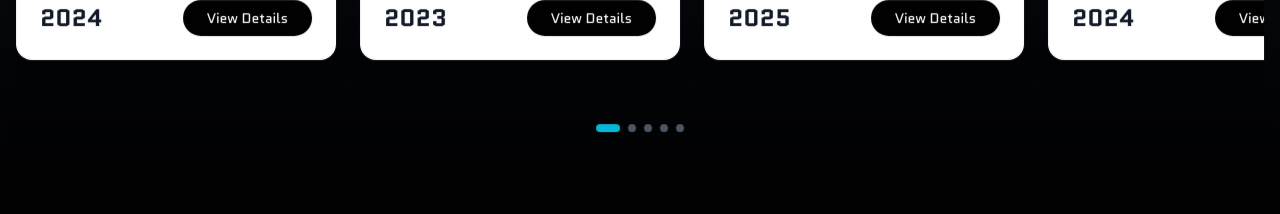
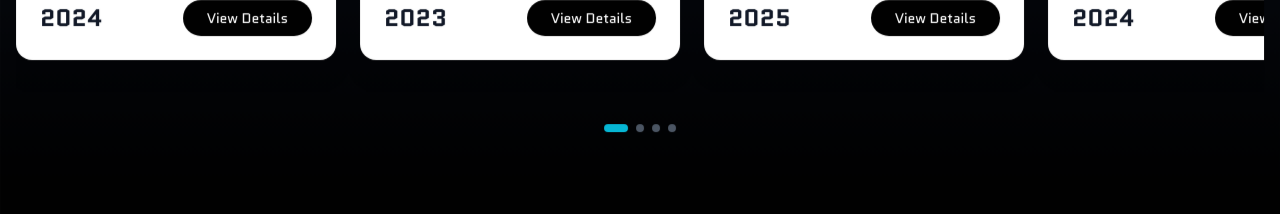
Before and after one commit to Skendri/architecture-website, a React (Vite) app: page /projects in a window 1280 px wide. Shown: the part 1220-1434 px from the top of the page. Built offline with nearby package versions, Linux system fonts and the light colour scheme.

Commit message:
fixin error

```diff
--- a/src/components/Footer.jsx
+++ b/src/components/Footer.jsx
@@ -37,7 +37,7 @@ const Footer = () => {
   ]
 
   return (
-    <footer className="bg-gray-900 text-white section-padding sticky top-0 z-50" ref={ref}>
+    <footer className="bg-gray-900 text-white section-padding bg-gray-50 sticky top-0 z-50" ref={ref}>
       <div className="container">
         {/* Main Footer Content */}
         <motion.div
@@ -54,7 +54,7 @@ const Footer = () => {
             transition={{ delay: 0.3, duration: 1.0, ease: 'easeInOut' }}
           >
             <motion.h3
-              className="text-3xl Quantico text-white font-semibold mb-4 gradient-text"
+              className="text-3xl font-serif font-semibold mb-4 gradient-text"
               whileHover={{ scale: 1.05 }}
               transition={{ duration: 0.3 }}
             >
@@ -81,7 +81,7 @@ const Footer = () => {
                 <motion.a
                   key={index}
                   href={social.href}
-                  className="w-12 h-12 bg-gray-800 rounded-lg flex items-center justify-center text-gray-400 hover:text-white transition-colors duration-300"
+                  className="w-10 h-10 bg-gray-800 rounded-lg flex items-center justify-center text-gray-400 hover:text-white transition-colors duration-300"
                   whileHover={{
                     scale: 1.1,
                     backgroundColor: '#667eea'
--- a/src/components/ProjectsPage.jsx
+++ b/src/components/ProjectsPage.jsx
@@ -1,4 +1,4 @@
-import React, { useState, useRef, useEffect } from 'react'
+import React, { useState, useRef, useEffect, useCallback } from 'react'
 import { motion, AnimatePresence } from 'framer-motion'
 import { useInView } from 'framer-motion'
 import { useRef as useReactRef } from 'react'
@@ -45,7 +45,7 @@ const rooms = [
     alt: "Modern Residential Complex",
     description: "Contemporary design meets sustainable living",
     src: "https://images.unsplash.com/photo-1600596542815-ffad4c1539a9?w=1200&q=80",
-    itemIds: [1, 2, 3, 4, 5]
+    itemIds: [1, 2, 3, 4, 5, 16]
   },
   {
     id: 1,
@@ -53,7 +53,7 @@ const rooms = [
     alt: "Corporate Headquarters",
     description: "Professional environments for productive teams",
     src: "https://images.unsplash.com/photo-1486406146926-c627a92ad1ab?w=1200&q=80",
-    itemIds: [6, 7, 8, 9, 10]
+    itemIds: [6, 7, 8, 9, 10, 17]
   },
   {
     id: 2,
@@ -61,7 +61,7 @@ const rooms = [
     alt: "Cultural Arts Center",
     description: "Inspiring spaces for creativity and community",
     src: "https://images.unsplash.com/photo-1545324418-cc1a3fa10c00?w=1200&q=80",
-    itemIds: [11, 12, 13, 14, 15]
+    itemIds: [11, 12, 13, 14, 15, 18]
   }
 ]
 
@@ -261,6 +261,45 @@ const items = [
     name: "Shopping Center",
     description: '400,000 sq ft • Commercial Zone',
     price: "2025"
+  },
+  {
+    id: 16,
+    preview: "https://images.unsplash.com/photo-1600585152915-d0bec9a75fdd?w=400&q=80",
+    images: [
+      "https://images.unsplash.com/photo-1600585152915-d0bec9a75fdd?w=800&q=80",
+      "https://images.unsplash.com/photo-1600607688969-a5bcbd7d209f?w=800&q=80",
+      "https://images.unsplash.com/photo-1600566752355-35792bedcfea?w=800&q=80"
+    ],
+    brand: "CIVIC",
+    name: "Public Plaza",
+    description: '25,000 sq ft • Riverfront',
+    price: "2025"
+  },
+  {
+    id: 17,
+    preview: "https://images.unsplash.com/photo-1497366216548-37526070297c?w=400&q=80",
+    images: [
+      "https://images.unsplash.com/photo-1497366216548-37526070297c?w=800&q=80",
+      "https://images.unsplash.com/photo-1497366754035-f200968a6e72?w=800&q=80",
+      "https://images.unsplash.com/photo-1497215728101-856f4ea42174?w=800&q=80"
+    ],
+    brand: "WORKPLACE",
+    name: "Innovation Lab",
+    description: '40,000 sq ft • Innovation District',
+    price: "2024"
+  },
+  {
+    id: 18,
+    preview: "https://images.unsplash.com/photo-1511818966892-d7d671e672a2?w=400&q=80",
+    images: [
+      "https://images.unsplash.com/photo-1511818966892-d7d671e672a2?w=800&q=80",
+      "https://images.unsplash.com/photo-1514525253161-7a46d19cd819?w=800&q=80",
+      "https://images.unsplash.com/photo-1503095396549-807759245d35?w=800&q=80"
+    ],
+    brand: "PERFORMING ARTS",
+    name: "Concert Hall",
+    description: '90,000 sq ft • Arts Quarter',
+    price: "2026"
   }
 ]
 
@@ -360,6 +399,8 @@ const ProjectsPage = () => {
   const [currentSlide, setCurrentSlide] = useState(0)
   const [slideDirection, setSlideDirection] = useState(0)
   const carouselRef = useReactRef(null)
+  const itemsScrollRef = useReactRef(null)
+  const [activeItemIndex, setActiveItemIndex] = useState(0)
 
   const getItemsForRoom = (roomId) => {
     const room = rooms[roomId]
@@ -367,22 +408,124 @@ const ProjectsPage = () => {
     return items.filter(item => room.itemIds.includes(item.id))
   }
 
-  const nextSlide = () => {
+  const nextSlide = useCallback(() => {
     setSlideDirection(1)
     setCurrentSlide((prev) => (prev + 1) % rooms.length)
+  }, [])
+
+  const prevSlide = useCallback(() => {
+    setSlideDirection(-1)
+    setCurrentSlide((prev) => (prev - 1 + rooms.length) % rooms.length)
+  }, [])
+
+  const currentRoomItems = getItemsForRoom(currentSlide)
+
+  useEffect(() => {
+    setActiveItemIndex(0)
+    const el = itemsScrollRef.current
+    if (el) el.scrollLeft = 0
+  }, [currentSlide])
+
+  useEffect(() => {
+    const el = itemsScrollRef.current
+    if (!el) return
+
+    const updateActiveFromScroll = () => {
+      const cards = el.querySelectorAll('[data-carousel-card]')
+      if (cards.length === 0) return
+      const containerRect = el.getBoundingClientRect()
+      const centerX = containerRect.left + containerRect.width / 2
+      let best = 0
+      let bestDist = Infinity
+      cards.forEach((card, i) => {
+        const r = card.getBoundingClientRect()
+        const cardCenter = r.left + r.width / 2
+        const dist = Math.abs(cardCenter - centerX)
+        if (dist < bestDist) {
+          bestDist = dist
+          best = i
+        }
+      })
+      setActiveItemIndex(best)
+    }
+
+    el.addEventListener('scroll', updateActiveFromScroll, { passive: true })
+    window.addEventListener('resize', updateActiveFromScroll)
+    updateActiveFromScroll()
+    return () => {
+      el.removeEventListener('scroll', updateActiveFromScroll)
+      window.removeEventListener('resize', updateActiveFromScroll)
+    }
+  }, [currentSlide, currentRoomItems.length])
+
+  const scrollToItemCard = (index) => {
+    const root = itemsScrollRef.current
+    const card = root?.querySelector(`[data-carousel-card="${index}"]`)
+    card?.scrollIntoView({ behavior: 'smooth', inline: 'center', block: 'nearest' })
   }
 
-  const prevSlide = () => {
-    setSlideDirection(-1)
-    setCurrentSlide((prev) => (prev - 1 + rooms.length) % rooms.length)
-  }
+  const moveItemsByKeyboard = useCallback((delta) => {
+    const n = currentRoomItems.length
+    if (n === 0) return
+    const next = Math.max(0, Math.min(n - 1, activeItemIndex + delta))
+    if (next !== activeItemIndex) scrollToItemCard(next)
+  }, [activeItemIndex, currentRoomItems.length])
 
-  const currentRoomItems = getItemsForRoom(currentSlide)
+  // Arrow keys normally only reach elements that have focus — listen at window so sliders work immediately.
+  useEffect(() => {
+    const heroSection = carouselRef.current
+    const handleKeyDown = (e) => {
+      if (e.defaultPrevented || e.altKey || e.ctrlKey || e.metaKey) return
+      if (e.key !== 'ArrowLeft' && e.key !== 'ArrowRight') return
+      const raw = e.target
+      const el =
+        raw && typeof raw.nodeType === 'number' && raw.nodeType === 1 ? raw : null
+      if (el instanceof Element && el.closest('input, textarea, select, [contenteditable="true"]'))
+        return
+
+      let target = 'hero'
+      const heroRect = heroSection?.getBoundingClientRect()
+      const itemsEl = itemsScrollRef.current
+      const itemsRect = itemsEl?.getBoundingClientRect()
+      const cy = typeof window !== 'undefined' ? window.innerHeight / 2 : 0
+
+      const visibleHero =
+        !!heroRect && heroRect.bottom > 80 && heroRect.top < window.innerHeight - 80
+      const visibleItems =
+        !!itemsRect && itemsRect.bottom > 80 && itemsRect.top < window.innerHeight - 80
+
+      if (visibleHero && visibleItems) {
+        const distHero = heroRect ? Math.abs(heroRect.top + heroRect.height / 2 - cy) : Infinity
+        const distItems = itemsRect ? Math.abs(itemsRect.top + itemsRect.height / 2 - cy) : Infinity
+        target = distHero <= distItems ? 'hero' : 'items'
+      } else if (visibleItems) target = 'items'
+      else if (visibleHero) target = 'hero'
+      else return
+
+      const delta = e.key === 'ArrowRight' ? 1 : -1
+      if (target === 'items') {
+        e.preventDefault()
+        moveItemsByKeyboard(delta)
+      } else if (target === 'hero') {
+        e.preventDefault()
+        delta > 0 ? nextSlide() : prevSlide()
+      }
+    }
+
+    window.addEventListener('keydown', handleKeyDown)
+    return () => window.removeEventListener('keydown', handleKeyDown)
+  }, [nextSlide, prevSlide, moveItemsByKeyboard])
 
   return (
     <div className="min-h-screen bg-gradient-to-br from-gray-900 via-gray-800 to-black pt-20">
       {/* IKEA-Style Room Carousel Section */}
-      <section className="relative w-full h-[70vh] overflow-hidden bg-black">
+      <section
+        ref={carouselRef}
+        role="region"
+        aria-roledescription="carousel"
+        aria-label="Featured room showcases"
+        className="relative w-full h-[70vh] overflow-hidden bg-black"
+      >
         <AnimatePresence mode="wait">
           <motion.div
             key={currentSlide}
@@ -479,13 +622,15 @@ const ProjectsPage = () => {
 
           {/* IKEA-style scrollable grid */}
           <div
-            className="flex gap-6 overflow-x-auto pb-8 snap-x"
+            ref={itemsScrollRef}
+            className="flex gap-6 overflow-x-auto pb-8 snap-x snap-mandatory"
             style={{ scrollbarWidth: 'none', msOverflowStyle: 'none' }}
           >
             {currentRoomItems.map((item, index) => (
               <motion.div
                 key={item.id}
-                className="flex-shrink-0 w-72 md:w-80 snap-center"
+                data-carousel-card={index}
+                className="flex-shrink-0 w-72 md:w-80 snap-center snap-always"
                 initial={{ opacity: 0, x: 50 }}
                 animate={{ opacity: 1, x: 0 }}
                 transition={{ delay: index * 0.1, duration: 0.5 }}
@@ -532,16 +677,23 @@ const ProjectsPage = () => {
             ))}
           </div>
 
-          {/* Navigation dots for items */}
+          {/* Navigation dots for items (skip first & last cards — dots don't sync well at edges) */}
           <div className="flex justify-center gap-2 mt-8">
-            {currentRoomItems.map((_, index) => (
-              <button
-                key={index}
-                className={`w-2 h-2 rounded-full transition-all ${
-                  index === 0 ? 'bg-cyan-500 w-6' : 'bg-gray-600 hover:bg-gray-500'
-                }`}
-              />
-            ))}
+            {currentRoomItems.slice(1, -1).map((_, sliceIndex) => {
+              const index = sliceIndex + 1
+              return (
+                <button
+                  key={index}
+                  type="button"
+                  aria-label={`Go to project ${index + 1}`}
+                  aria-current={index === activeItemIndex ? 'true' : undefined}
+                  onClick={() => scrollToItemCard(index)}
+                  className={`h-2 rounded-full transition-all ${
+                    index === activeItemIndex ? 'bg-cyan-500 w-6' : 'w-2 bg-gray-600 hover:bg-gray-500'
+                  }`}
+                />
+              )
+            })}
           </div>
         </div>
       </section>
```
Also changed, not shown: src/components/Contact.jsx (+4 -4 lines).
